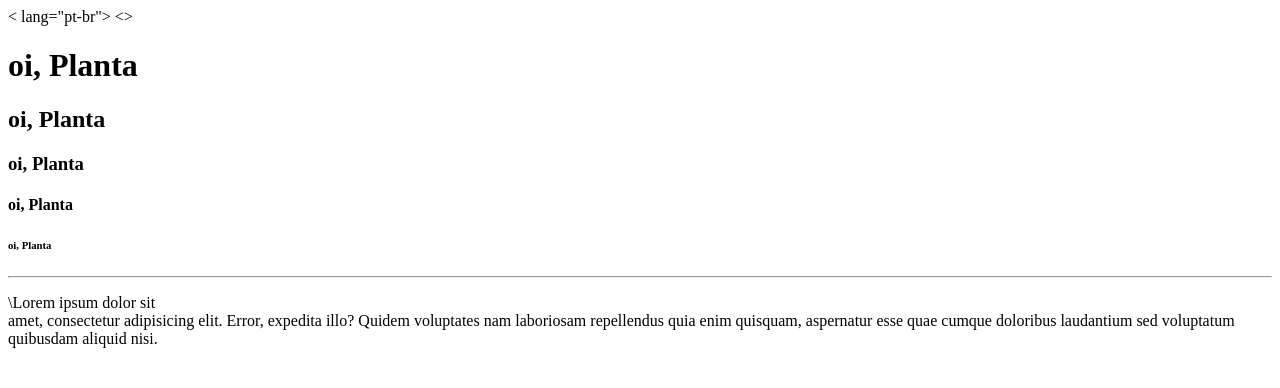
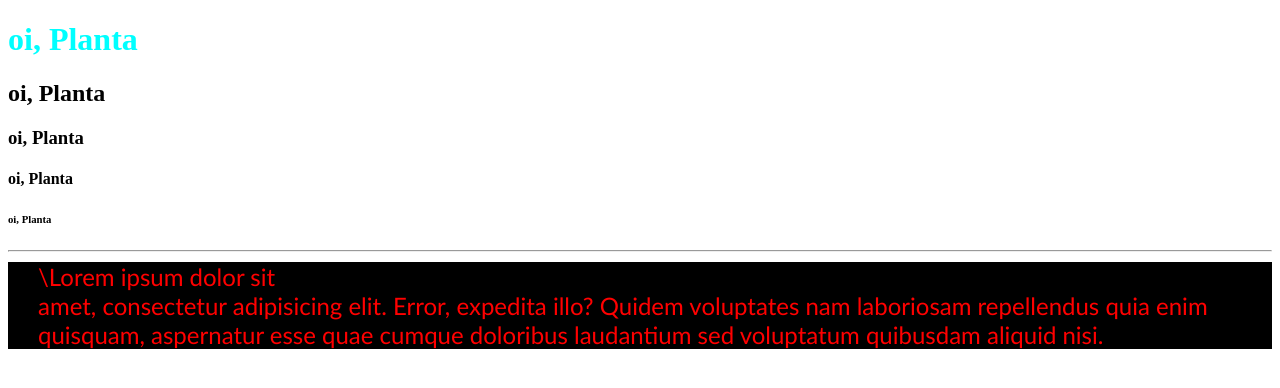
Before and after one commit to BrunoMiguelLk/dweb-html-css, a plain HTML site: page index.html in a window 1280 px wide. Drawn offline with Linux system fonts and the light colour scheme.

Commit message:
apresenta
atatat

```diff
--- /dev/null
+++ b/css/style.css
@@ -0,0 +1,13 @@
+@charset "UTF-8";
+
+h1 {color:aqua}
+
+p {font-size: 18pt;}
+p {font-family: 'Gill Sans', 'Gill Sans MT', Calibri, 'Trebuchet MS', sans-serif;color: red;background-color: black;
+margin-bottom: 50px;
+padding-left: 30px;
+margin-top: 10px;
+margin-left: auto;
+margin-bottom: 10px;
+margin-left: auto;
+}
--- a/index.html
+++ b/index.html
@@ -1,12 +1,14 @@
 <!DOCTYPE html><!--Essa linha indica que essa página está sendo escrita na versão html5-->
-< lang="pt-br">
+<head lang="pt-br">
 <head>
     <meta charset="UTF-8">
     <meta http-equiv="X-UA-Compatible" content="IE=edge">
     <meta name="viewport" content="width=device-width, initial-scale=1.0">
     <title>Minha primeira página web</title>
-</head>
-<>
+</head><link rel="shortcut icon" href="imagens/favicon.ico" type="image/x-icon">
+<link rel="stylesheet" href="css/style.css">
+</head
+<body>
     <h1>oi, Planta</h1>
     <h2>oi, Planta</h2>
     <h3>oi, Planta</h3>
@@ -16,3 +18,4 @@
     <hr>
 
     <p>\Lorem ipsum dolor sit <br> amet, consectetur adipisicing elit. Error, expedita illo? Quidem voluptates nam laboriosam repellendus quia enim quisquam, aspernatur esse quae cumque doloribus laudantium sed voluptatum quibusdam aliquid nisi.</p>
+    <img height="300px" src="imagens/pexels-enric-cruz-lópez-9989620.jpg"
```
Also changed, not shown: imagens/favicon.ico (added), imagens/oldtimer-g31791b8b8_1280.jpg (added), 1 other file.
